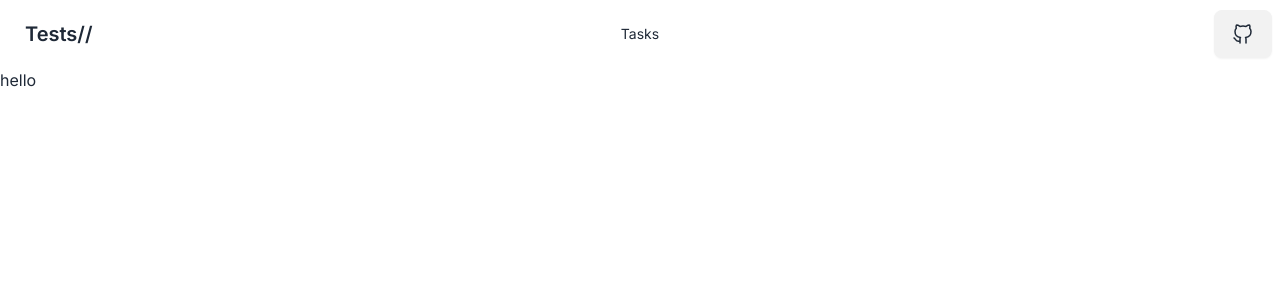
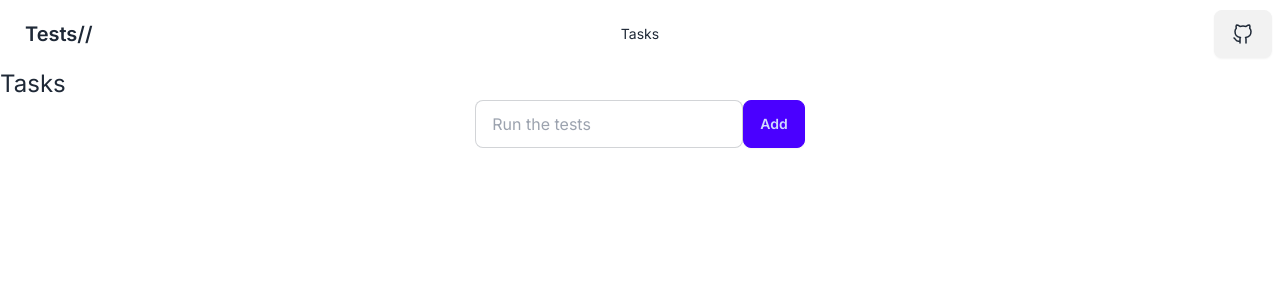
Before and after one commit to tomodakengo/next-app-for-test, a Next.js app: page / in a window 1280 px wide. Shown: the top 300 px of the page. Built offline with nearby package versions, Linux system fonts and the light colour scheme.

Commit message:
add task app

```diff
--- a/app/page.tsx
+++ b/app/page.tsx
@@ -1,5 +1,7 @@
-import Image from "next/image";
+"use client";
+
+import Tasks from "./tasks/page";
 
 export default function Home() {
-  return <div>hello</div>;
+  return <Tasks />;
 }
--- a/app/tasks/page.tsx
+++ b/app/tasks/page.tsx
@@ -1,14 +1,90 @@
+import { useState, useEffect } from "react";
+
 export default function Tasks() {
+  /* Use local storage. Save all tasks. */
+  const [tasks, setTasks] = useState<string[]>([]);
+  const [newTask, setNewTask] = useState("");
+
+  useEffect(() => {
+    const savedTasks = localStorage.getItem("tasks");
+    if (savedTasks) {
+      setTasks(JSON.parse(savedTasks));
+    }
+  }, []);
+
+  const handleInputChange = (e: React.ChangeEvent<HTMLInputElement>) => {
+    setNewTask(e.target.value);
+  };
+
+  /* Add a new task. */
+  const addTask = () => {
+    if (newTask.trim() !== "") {
+      setTasks([...tasks, newTask]);
+      setNewTask("");
+    }
+  };
+
+  /* Remove a task. */
+  const removeTask = (index: number) => {
+    const newTasks = tasks.filter((_, i) => i !== index);
+    setTasks(newTasks);
+  };
+
+  /* Edit a task. */
+  const editTask = (index: number) => {
+    const newTasks = [...tasks];
+    newTasks[index] = prompt("Edit task", newTasks[index]) || newTasks[index];
+    setTasks(newTasks);
+  };
+
+  /* Mark a task as done. */
+  const markDone = (index: number) => {
+    const newTasks = [...tasks];
+    newTasks[index] = `✅ ${newTasks[index]}`;
+    setTasks(newTasks);
+  };
+
   return (
     <div>
       <h1 className="text-2xl">Tasks</h1>
       <div className="flex items-center flex-col">
-        <input
-          type="text"
-          placeholder="Run the tests"
-          className="input input-bordered w-full max-w-xs"
-        />
+        <div className="flex">
+          <input
+            type="text"
+            placeholder="Run the tests"
+            className="input input-bordered w-full max-w-xs"
+            value={newTask}
+            onChange={handleInputChange}
+          />
+          <button className="btn btn-primary" onClick={addTask}>
+            Add
+          </button>
+        </div>
       </div>
+      <ul className="list-none p-0 m-0">
+        {tasks.map((task, index) => (
+          <li key={index} className="flex justify-between items-center">
+            <span>{task}</span>
+            <div>
+              <button
+                className="btn btn-sm btn-outline"
+                onClick={() => markDone(index)}
+              >
+                Done
+              </button>
+              <button className="btn btn-sm" onClick={() => editTask(index)}>
+                Edit
+              </button>
+              <button
+                className="btn btn-sm btn-outline"
+                onClick={() => removeTask(index)}
+              >
+                Delete
+              </button>
+            </div>
+          </li>
+        ))}
+      </ul>
     </div>
   );
 }
```
